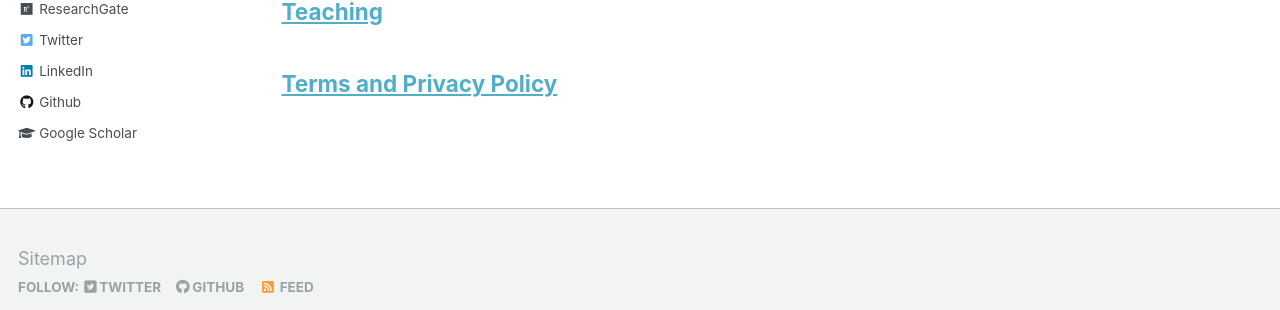
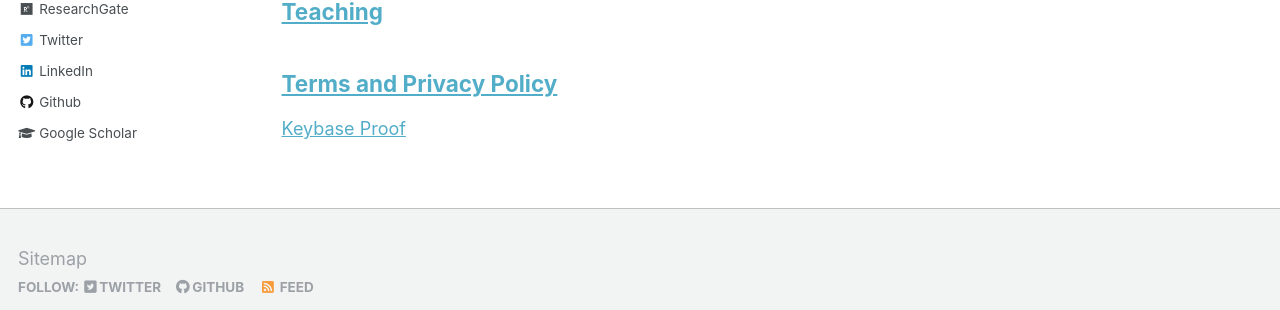
Before and after one commit to rasikabh/rasikabh.github.io, a Jekyll site: the page built from _pages/sitemap.md, in a window 1280 px wide and 1034 px high. Shown: the part 670-980 px from the top of the window. Built offline with Jekyll 4.4.1, drawn with Linux system fonts in a browser that asks for light colours.

Commit message:
Update sitemap.md

```diff
--- a/_pages/sitemap.md
+++ b/_pages/sitemap.md
@@ -15,3 +15,5 @@ A list of all the posts and pages found on the site. For you robots out there is
 {% endfor %}
 
 {% capture written_label %}'None'{% endcapture %}
+
+[Keybase Proof](https://rasikabh.github.io/keybase.txt)
```
